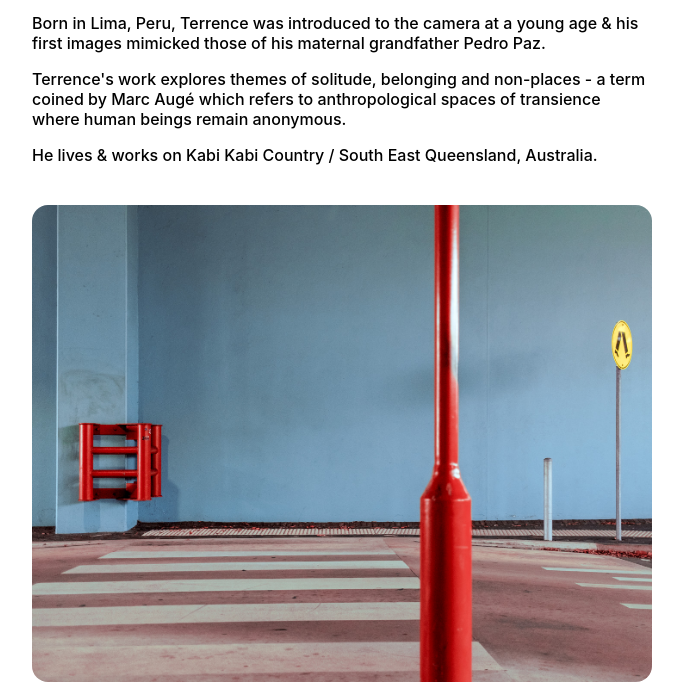
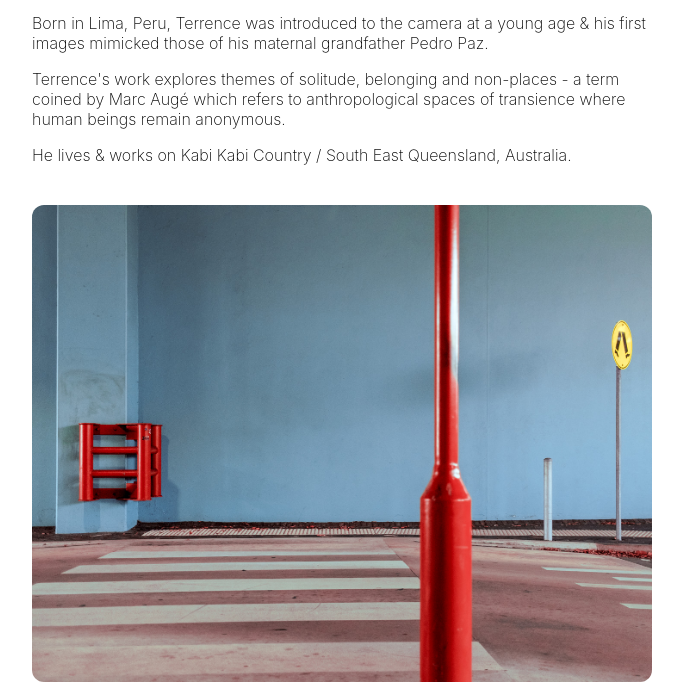
Before and after one commit to telemetry/smallVictories, a plain HTML site: page index.html in a window 1280 px wide. Both pictures are taken after a click on the link "View Bio". Shown: the part 115-800 px from the top of the page, without its empty margins (298-981 px from the left). Drawn offline with Linux system fonts and the light colour scheme; a web font is replaced by a local one.

Commit message:
updates font weight and corner radius
updates font weight and corner radius

```diff
--- a/index.html
+++ b/index.html
@@ -33,6 +33,10 @@
         display: none;
     }
 
+    .bio p{
+        font-weight: 200;
+    }
+
     body {
         margin: 0;
         font-family: "Host Grotesk", -apple-system, BlinkMacSystemFont, avenir next, avenir, segoe ui, helvetica neue, helvetica, Cantarell, Ubuntu, roboto, noto, arial, sans-serif;
@@ -52,7 +56,7 @@
 
     .column img {
         margin-top: 24px;
-        border-radius: 16px;
+        border-radius: 12px;
     }
 
     .row {
```
